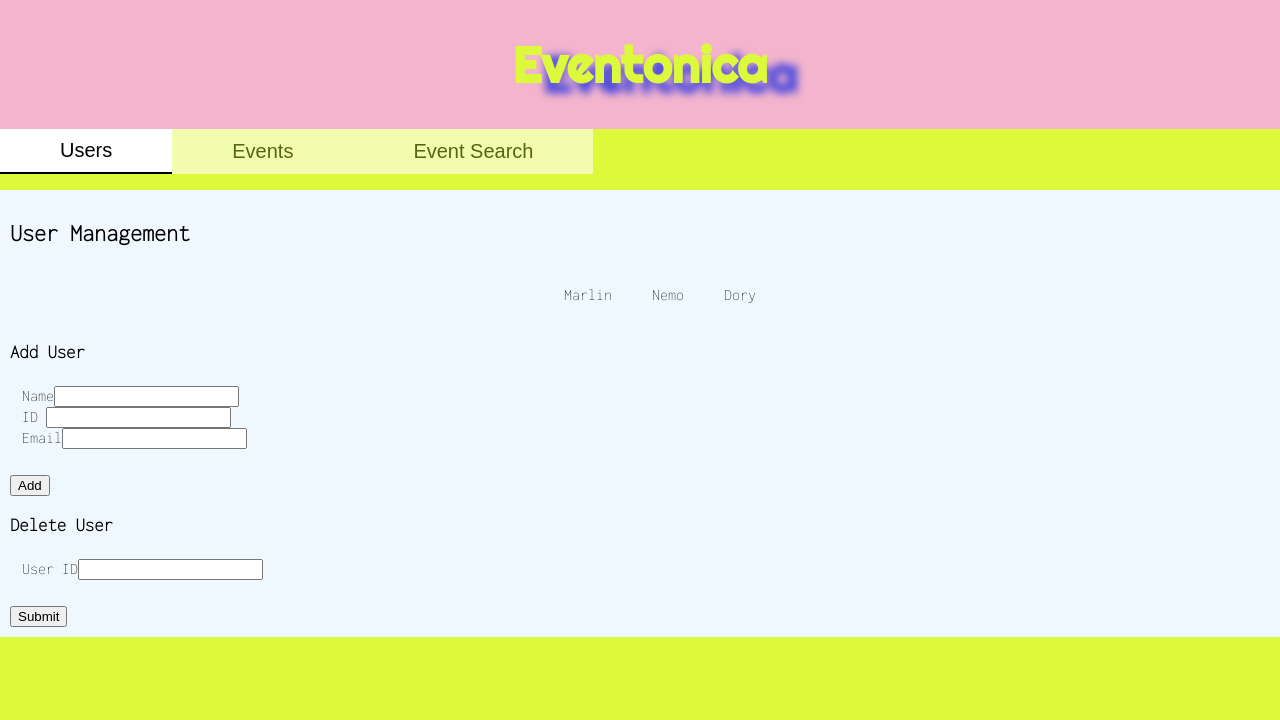
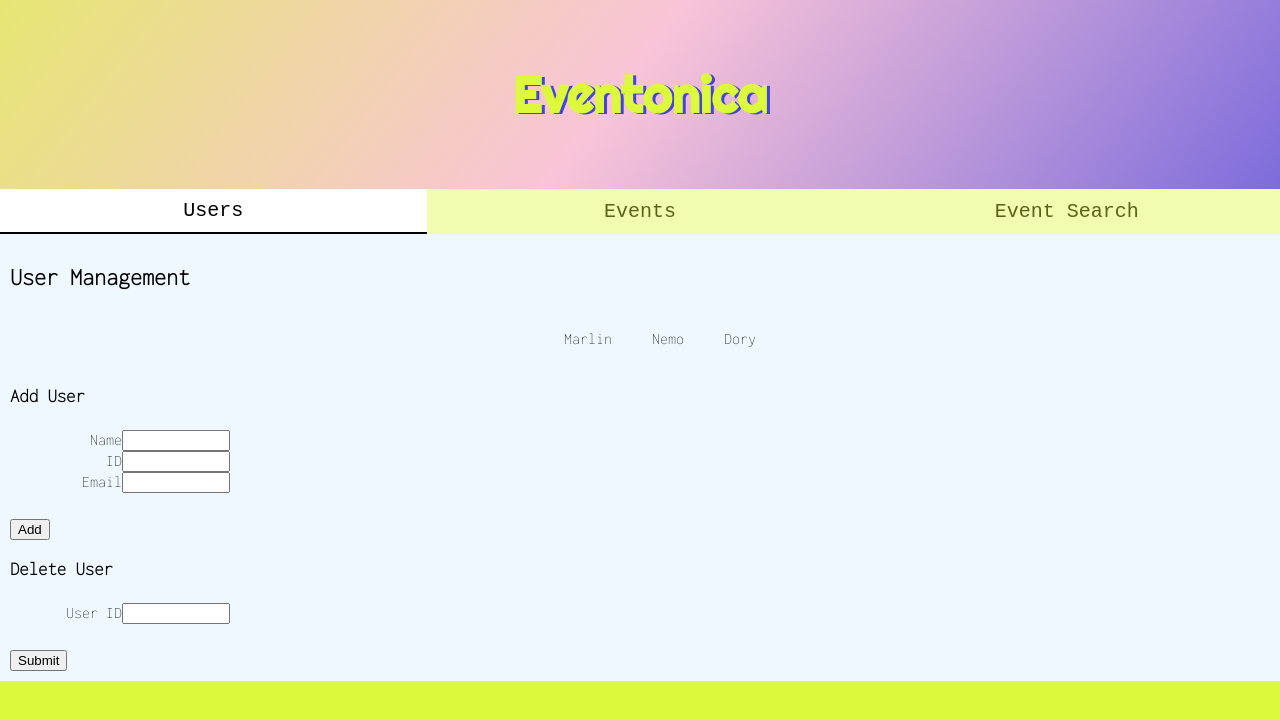
Before and after one commit to jsmontecillo/techtonica-assignments, a React (Create React App) app in the folder eventonica/client/: page / in a window 1280 px wide. Both pictures are taken after a click on the button "Users". Shown: the top 720 px of the page. Built offline with nearby package versions, Linux system fonts and the light colour scheme; no server answers.

Commit message:
added gradient to header

```diff
--- a/eventonica/client/src/App.css
+++ b/eventonica/client/src/App.css
@@ -34,12 +34,25 @@ footer {
   color: gray;
 }
 
+label{
+  display: inline-block;
+  clear: left;
+  width: 100px;
+  text-align: right;
+}
+
+.box {
+  display: inline-block;
+  width: 100px;
+  text-align: right;
+}
+
 .users {
   background-color:aliceblue;
   padding: 10px;
 }
 .events {
-  background-color: #f4b4cd;
+  background-color: #f9c4d8;
   padding: 10px;
   border-radius: 6px;
 }
--- a/eventonica/client/src/App.js
+++ b/eventonica/client/src/App.js
@@ -7,7 +7,9 @@ import styled from 'styled-components';
 import {useState} from 'react';
 
 const Tab = styled.button`
+  width: 100%;
   font-size: 20px;
+  font-family: Courier New;
   padding: 10px 60px;
   cursor: pointer;
   opacity: 0.6;
@@ -33,11 +35,11 @@ const typeTags = [<div className="users"><Users /></div>, <div className="events
     <form id="search" action="#">
       <fieldset>
         <label htmlFor="date-search">Date</label>
-        <input type="text" id="date-search" placeholder="YYYY-MM-DD" />
+        <input className="box" type="text" id="date-search" placeholder="YYYY-MM-DD" />
       </fieldset>
       <fieldset>
         <label htmlFor="category-search">Category</label>
-        <input type="text" id="category-search" />
+        <input className="box" type="text" id="category-search" />
       </fieldset>
 
       <input type="submit" value="Search" />
@@ -64,7 +66,7 @@ function App() {
           </Tab>
         ))}
       </ButtonGroup>
-      <p> {data} </p>
+      <p style={{marginTop: "0px"}}> {data} </p>
 
       <Footer />
     </div>
--- a/eventonica/client/src/components/deleteEvents.js
+++ b/eventonica/client/src/components/deleteEvents.js
@@ -14,7 +14,7 @@ const DeleteEvents = ({deleteEvent}) => {
         <form id="delete-event" action="#" onSubmit={handleSubmit}>
           <fieldset>
             <label>Event ID</label>
-            <input type="number" min="1" id="delete-event-id" value={ID} onChange={(e)=>{setID(e.target.value)}}/>
+            <input className="box" type="number" min="1" id="delete-event-id" value={ID} onChange={(e)=>{setID(e.target.value)}}/>
           </fieldset>
           <input type="submit" />
         </form>
--- a/eventonica/client/src/components/deleteUser.js
+++ b/eventonica/client/src/components/deleteUser.js
@@ -14,7 +14,7 @@ const DeleteUser = ({deleteUser}) => {
         <form id="delete-user" action="#" onSubmit={handleSubmit}>
             <fieldset>
                 <label>User ID</label>
-                <input type="number" id="delete-user-id" value={ID} onChange={(e)=>{setID(e.target.value)}}/>
+                <input className="box" type="number" id="delete-user-id" value={ID} onChange={(e)=>{setID(e.target.value)}}/>
              </fieldset>
             <input type="submit" />
         </form>
--- a/eventonica/client/src/components/events.js
+++ b/eventonica/client/src/components/events.js
@@ -88,6 +88,7 @@ const Events = () => {
                 <fieldset>
                   <label>Name</label>
                   <input
+                  className="box"
                     type="text"
                     id="add-event-name"
                     value={state.name || ""}
@@ -99,6 +100,7 @@ const Events = () => {
                   /><br/>
                   <label>Date</label>
                   <input
+                  className="box"
                     type="text"
                     id="add-event-date"
                     value={state.date || ""}
@@ -110,6 +112,7 @@ const Events = () => {
                   /><br/>
                   <label>Description</label>
                   <input
+                  className="box"
                     type="text"
                     id="add-event-desc"
                     value={state.description || ""}
@@ -121,6 +124,7 @@ const Events = () => {
                   /><br/>
                   <label>Category</label>
                   <input
+                  className="box"
                     type="text"
                     id="add-event-category"
                      value={state.category || ""}
--- a/eventonica/client/src/components/header.css
+++ b/eventonica/client/src/components/header.css
@@ -1,16 +1,38 @@
 @import url('https://fonts.googleapis.com/css2?family=Righteous&display=swap');
 
 .nav {
+    background: linear-gradient(127deg, #dcf93c, #f9c4d8, #4444dd);
+    background-size: 150% 150%;
+
+    -webkit-animation: AnimationName 5s ease infinite;
+    -moz-animation: AnimationName 5s ease infinite;
+    animation: AnimationName 5s ease infinite;
     background-color: #f4b4cd;
     font-family: 'Righteous', cursive;
     display: flex;
     justify-content: center;
+    padding: 30px;
 }
 
+@-webkit-keyframes AnimationName {
+0%{background-position:68% 0%}
+50%{background-position:33% 100%}
+100%{background-position:68% 0%}
+}
+@-moz-keyframes AnimationName {
+0%{background-position:68% 0%}
+50%{background-position:33% 100%}
+100%{background-position:68% 0%}
+}
+@keyframes AnimationName {
+0%{background-position:68% 0%}
+50%{background-position:33% 100%}
+100%{background-position:68% 0%}
+}
 h1 {
     font-size: 50px;
     color: #dcf93c;
-    filter: drop-shadow(30px 10px 4px #4444dd);
+    text-shadow: 3px 1px #4444dd;
 }
 
 img {
--- a/eventonica/client/src/components/users.js
+++ b/eventonica/client/src/components/users.js
@@ -66,11 +66,11 @@ const Users = () => {
             <form id="add-user" action="#" onSubmit={onSubmit}>
                 <fieldset>
                     <label>Name</label>
-                    <input type="text" id="add-user-name" name="name" value={values.name} onChange={handleInput}/><br/>
+                    <input className="box" type="text" id="add-user-name" name="name" value={values.name} onChange={handleInput}/><br/>
                     <label>ID </label>
-                    <input type="text" id="add-ID" name="ID" value={values.ID} onChange={handleInput}/><br/>
+                    <input className="box" type="text" id="add-ID" name="ID" value={values.ID} onChange={handleInput}/><br/>
                     <label>Email</label>
-                    <input type="text" id="add-email" name="email" value={values.email} onChange={handleInput}/>
+                    <input className="box" type="text" id="add-email" name="email" value={values.email} onChange={handleInput}/>
                 </fieldset>
                 <input type="submit" value="Add" />
             </form>
```
